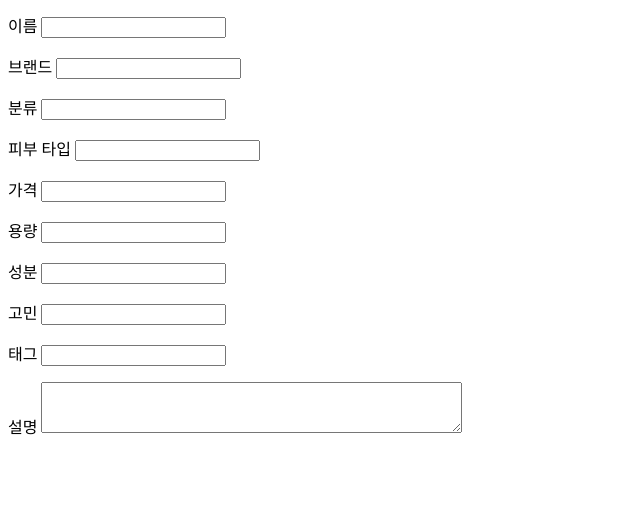
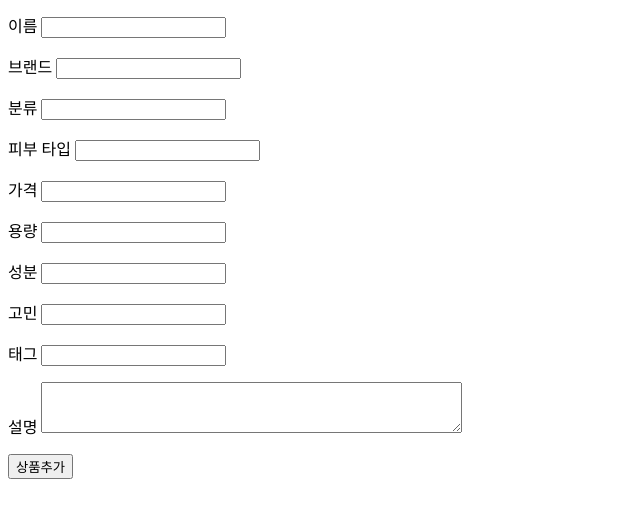
Before and after one commit to tubi55/REST_API_TESST, a plain HTML site: page web/index.html in a window 1280 px wide. Shown: the part 117-634 px from the top of the page, without its empty margins (0-640 px from the left). Drawn offline with Linux system fonts and the light colour scheme; no server answers.

Commit message:
폼요소 추가

```diff
--- a/web/index.html
+++ b/web/index.html
@@ -47,6 +47,8 @@
       <p>
         <label>설명 <textarea name="description" rows="3" cols="50"></textarea></label>
       </p>
+
+      <button type="submit">상품추가</button>
     </form>
 
     <script src="app.js"></script>
```
